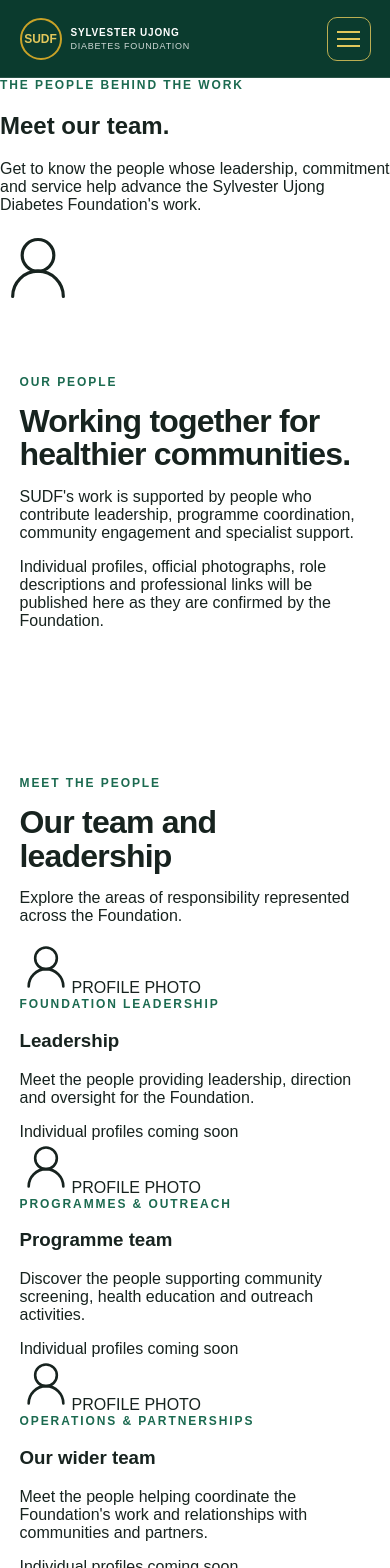
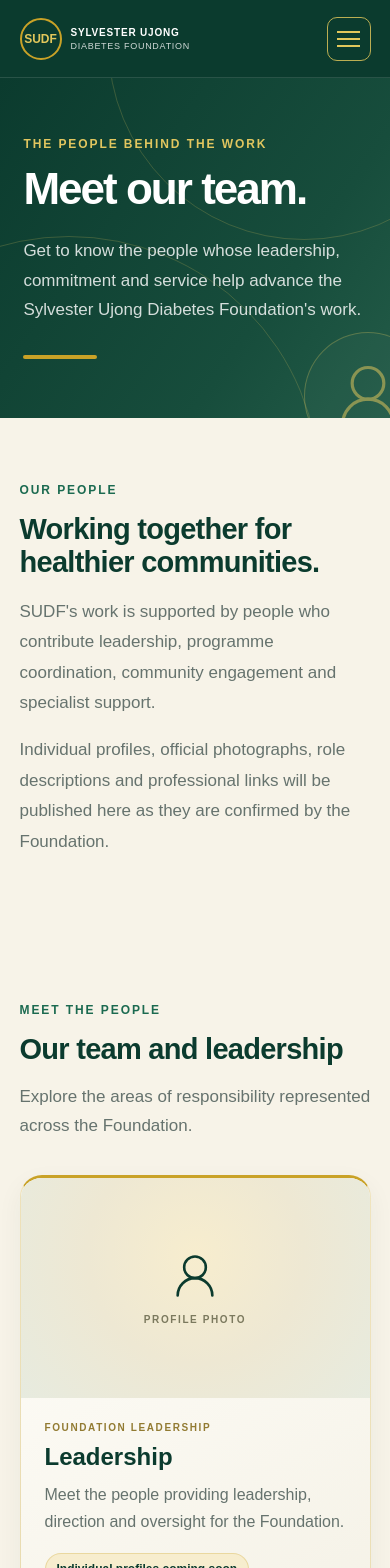
Before and after one commit to AkongShadrach/SUDF-website, a Next.js app: page /team in a window 390 px wide. Shown: the top 1568 px of the page. Built offline with nearby package versions, Linux system fonts and the light colour scheme.

Commit message:
Style responsive SUDF Meet Our Team page

```diff
--- a/app/globals.css
+++ b/app/globals.css
@@ -1767,3 +1767,71 @@ blockquote { margin:32px 0 0; padding:20px 0 0 22px; border-left:3px solid var(-
 @media(prefers-reduced-motion:reduce) {
   .sudf-impact-card, .sudf-impact-icon, .impact .metrics > div { transition:none; }
 }
+
+
+/* SUDF team page */
+.sudf-team-page { min-height:100vh; background:var(--cream); }
+.sudf-team-hero {
+  position:relative;
+  display:flex;
+  min-height:390px;
+  align-items:center;
+  justify-content:space-between;
+  overflow:hidden;
+  padding:clamp(64px,9vw,112px) 6vw;
+  background:linear-gradient(125deg,#0b3b2e 0%,#174d3c 68%,#235c48 100%);
+  color:#fff;
+}
+.sudf-team-hero::before,
+.sudf-team-hero::after {
+  content:"";
+  position:absolute;
+  width:390px;
+  height:390px;
+  border:1px solid rgba(216,190,92,.22);
+  border-radius:50%;
+  pointer-events:none;
+}
+.sudf-team-hero::before { right:-110px; top:-230px; }
+.sudf-team-hero::after { right:70px; bottom:-320px; width:500px; height:500px; }
+.sudf-team-hero-inner { position:relative; z-index:1; max-width:780px; }
+.sudf-team-hero .eyebrow { color:#e1c65f; }
+.sudf-team-hero h1 { margin:0; color:#fff; font-size:clamp(44px,7vw,78px); line-height:1.02; letter-spacing:-.045em; }
+.sudf-team-hero-inner > p:not(.eyebrow) { max-width:680px; margin:24px 0 0; color:rgba(255,255,255,.82); font-size:clamp(17px,2vw,21px); line-height:1.75; }
+.sudf-team-hero-rule { display:block; width:74px; height:4px; margin-top:30px; border-radius:4px; background:var(--gold); }
+.sudf-team-hero-mark { position:relative; z-index:1; display:grid; width:176px; height:176px; flex:0 0 176px; place-items:center; margin-right:5vw; border:1px solid rgba(224,198,95,.55); border-radius:50%; background:rgba(255,255,255,.045); color:#e1c65f; }
+.sudf-team-intro { display:grid; grid-template-columns: .9fr 1.1fr; gap:clamp(30px,7vw,100px); }
+.sudf-team-intro h2,.sudf-team-section-heading h2 { margin:0; color:var(--green); font-size:clamp(29px,4vw,44px); line-height:1.13; }
+.sudf-team-intro > div:last-child p { margin:0 0 16px; color:var(--muted); font-size:17px; line-height:1.8; }
+.sudf-team-section-heading { max-width:720px; margin-bottom:34px; }
+.sudf-team-section-heading > p:last-child { color:var(--muted); font-size:17px; line-height:1.7; }
+.sudf-team-grid { display:grid; grid-template-columns:repeat(3,minmax(0,1fr)); gap:22px; }
+.sudf-team-card { overflow:hidden; border:1px solid rgba(201,162,39,.28); border-top:3px solid var(--gold); border-radius:22px; background:linear-gradient(150deg,#fffefa,#f5f2e7); box-shadow:0 9px 26px rgba(11,59,46,.055); }
+.sudf-team-photo-placeholder { display:flex; min-height:245px; flex-direction:column; align-items:center; justify-content:center; gap:12px; background:radial-gradient(circle at 50% 35%,#f7edce 0%,#eee8d3 48%,#e7ebdf 100%); color:var(--green); }
+.sudf-team-photo-placeholder span { color:#7b795e; font-size:10px; font-weight:800; letter-spacing:.16em; }
+.sudf-team-card-copy { padding:24px; }
+.sudf-team-card-copy .eyebrow { margin-bottom:10px; color:#927b32; font-size:10px; }
+.sudf-team-card-copy h3 { margin:0 0 10px; color:var(--green); font-size:24px; }
+.sudf-team-card-copy > p:not(.eyebrow) { min-height:104px; margin:0 0 18px; color:var(--muted); line-height:1.7; }
+.sudf-team-profile-note { display:inline-block; padding:8px 11px; border:1px solid rgba(201,162,39,.28); border-radius:999px; background:#f7edce; color:var(--green); font-size:12px; font-weight:700; }
+.sudf-team-connect { display:flex; align-items:center; justify-content:space-between; gap:32px; padding:clamp(36px,6vw,68px) 6vw; background:var(--green); color:#fff; }
+.sudf-team-connect > div { max-width:720px; }
+.sudf-team-connect .eyebrow { color:#e1c65f; }
+.sudf-team-connect h2 { margin:0 0 14px; color:#fff; font-size:clamp(28px,4vw,42px); }
+.sudf-team-connect p:not(.eyebrow) { color:rgba(255,255,255,.8); line-height:1.7; }
+@media(max-width:850px) {
+ .sudf-team-grid { grid-template-columns:repeat(2,minmax(0,1fr)); }
+ .sudf-team-card:last-child { grid-column:1/-1; }
+ .sudf-team-card:last-child .sudf-team-photo-placeholder { min-height:200px; }
+ .sudf-team-hero-mark { width:130px; height:130px; flex-basis:130px; margin-right:0; }
+}
+@media(max-width:620px) {
+ .sudf-team-hero { min-height:340px; padding:58px 6vw; }
+ .sudf-team-hero-mark { position:absolute; right:-42px; bottom:-42px; width:128px; height:128px; opacity:.55; }
+ .sudf-team-intro { grid-template-columns:1fr; gap:18px; }
+ .sudf-team-grid { grid-template-columns:1fr; }
+ .sudf-team-card:last-child { grid-column:auto; }
+ .sudf-team-card-copy > p:not(.eyebrow) { min-height:0; }
+ .sudf-team-photo-placeholder { min-height:220px; }
+ .sudf-team-connect { align-items:flex-start; flex-direction:column; }
+}
```
